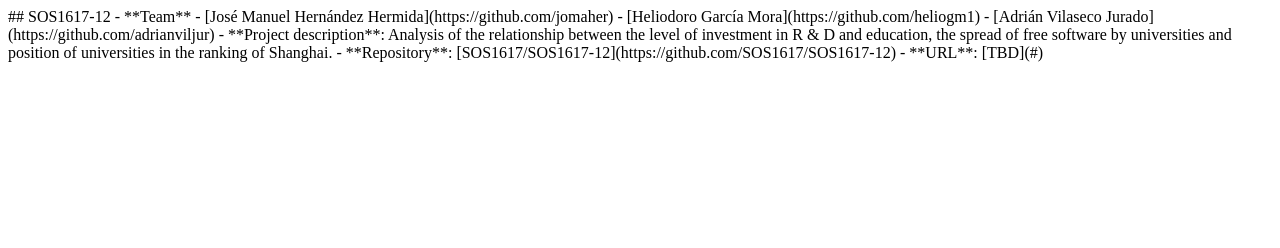
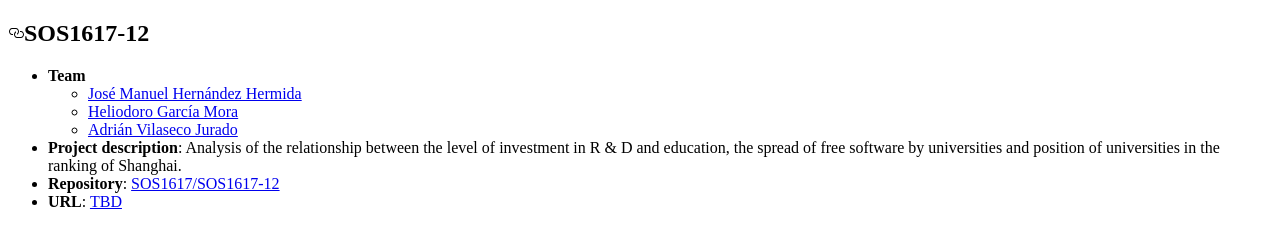
Before and after one commit to SOS1617/SOS1617-12, a website: page public/index.html in a window 1280 px wide. Drawn offline with Linux system fonts and the light colour scheme.

Commit message:
update html file

```diff
--- a/public/index.html
+++ b/public/index.html
@@ -3,14 +3,19 @@
     <head>
     </head>
     <body>
-## SOS1617-12
+<h2><a id="user-content-sos1617-12" class="anchor" href="#sos1617-12" aria-hidden="true"><svg aria-hidden="true" class="octicon octicon-link" height="16" version="1.1" viewBox="0 0 16 16" width="16"><path fill-rule="evenodd" d="M4 9h1v1H4c-1.5 0-3-1.69-3-3.5S2.55 3 4 3h4c1.45 0 3 1.69 3 3.5 0 1.41-.91 2.72-2 3.25V8.59c.58-.45 1-1.27 1-2.09C10 5.22 8.98 4 8 4H4c-.98 0-2 1.22-2 2.5S3 9 4 9zm9-3h-1v1h1c1 0 2 1.22 2 2.5S13.98 12 13 12H9c-.98 0-2-1.22-2-2.5 0-.83.42-1.64 1-2.09V6.25c-1.09.53-2 1.84-2 3.25C6 11.31 7.55 13 9 13h4c1.45 0 3-1.69 3-3.5S14.5 6 13 6z"></path></svg></a>SOS1617-12</h2>
 
-- **Team**
-  - [José Manuel Hernández Hermida](https://github.com/jomaher)
-  - [Heliodoro García Mora](https://github.com/heliogm1)
-  - [Adrián Vilaseco Jurado](https://github.com/adrianviljur)
-- **Project description**: Analysis of the relationship between the level of investment in R & D and education, the spread of free software by universities and position of universities in the ranking of Shanghai.
-- **Repository**: [SOS1617/SOS1617-12](https://github.com/SOS1617/SOS1617-12)
-- **URL**: [TBD](#)
+<ul>
+<li><strong>Team</strong>
+
+<ul>
+<li><a href="https://github.com/jomaher">José Manuel Hernández Hermida</a></li>
+<li><a href="https://github.com/heliogm1">Heliodoro García Mora</a></li>
+<li><a href="https://github.com/adrianviljur">Adrián Vilaseco Jurado</a></li>
+</ul></li>
+<li><strong>Project description</strong>: Analysis of the relationship between the level of investment in R &amp; D and education, the spread of free software by universities and position of universities in the ranking of Shanghai.</li>
+<li><strong>Repository</strong>: <a href="https://github.com/SOS1617/SOS1617-12">SOS1617/SOS1617-12</a></li>
+<li><strong>URL</strong>: <a href="#">TBD</a></li>
+</ul>
     </body>
 </html>
```
